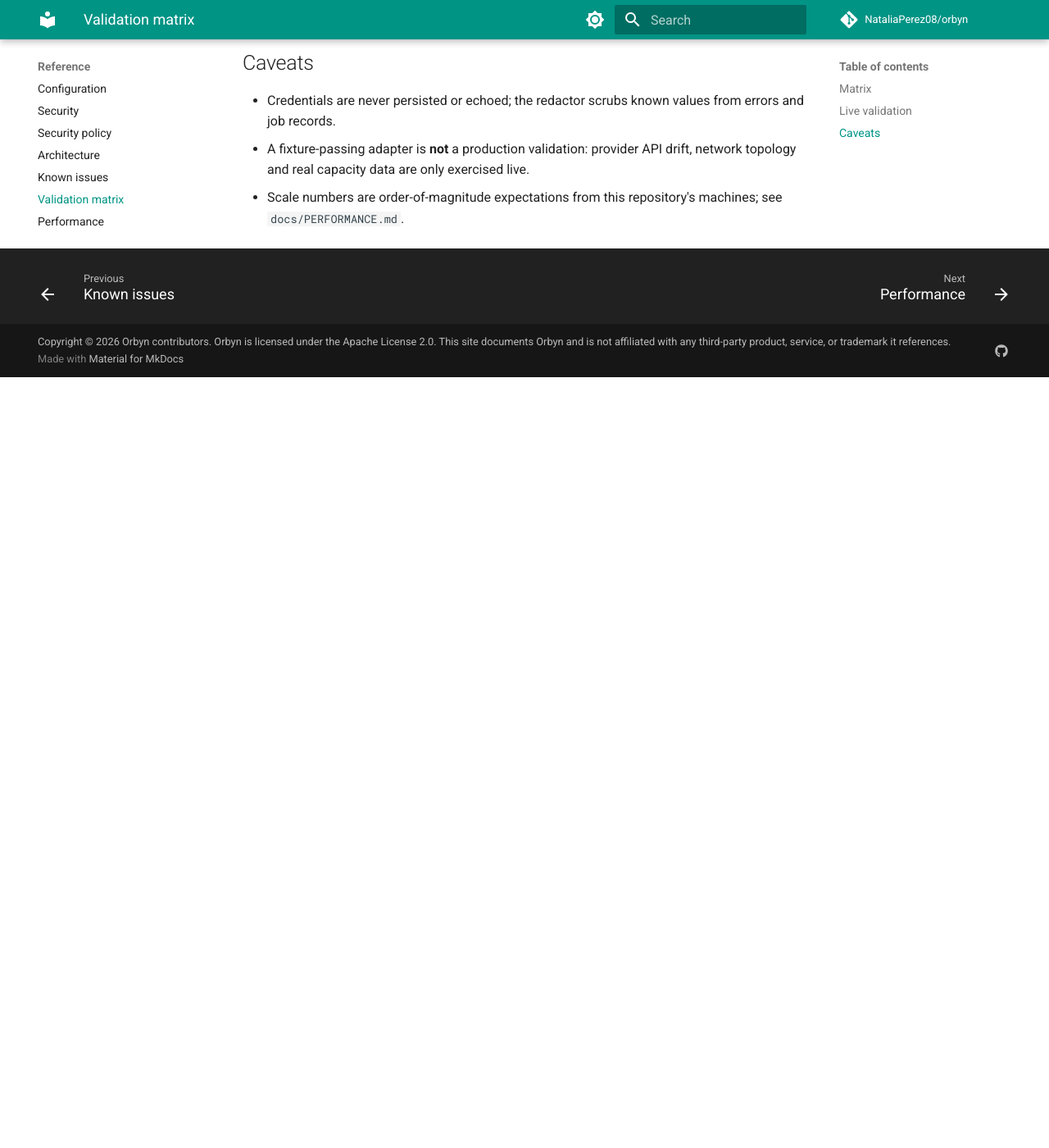
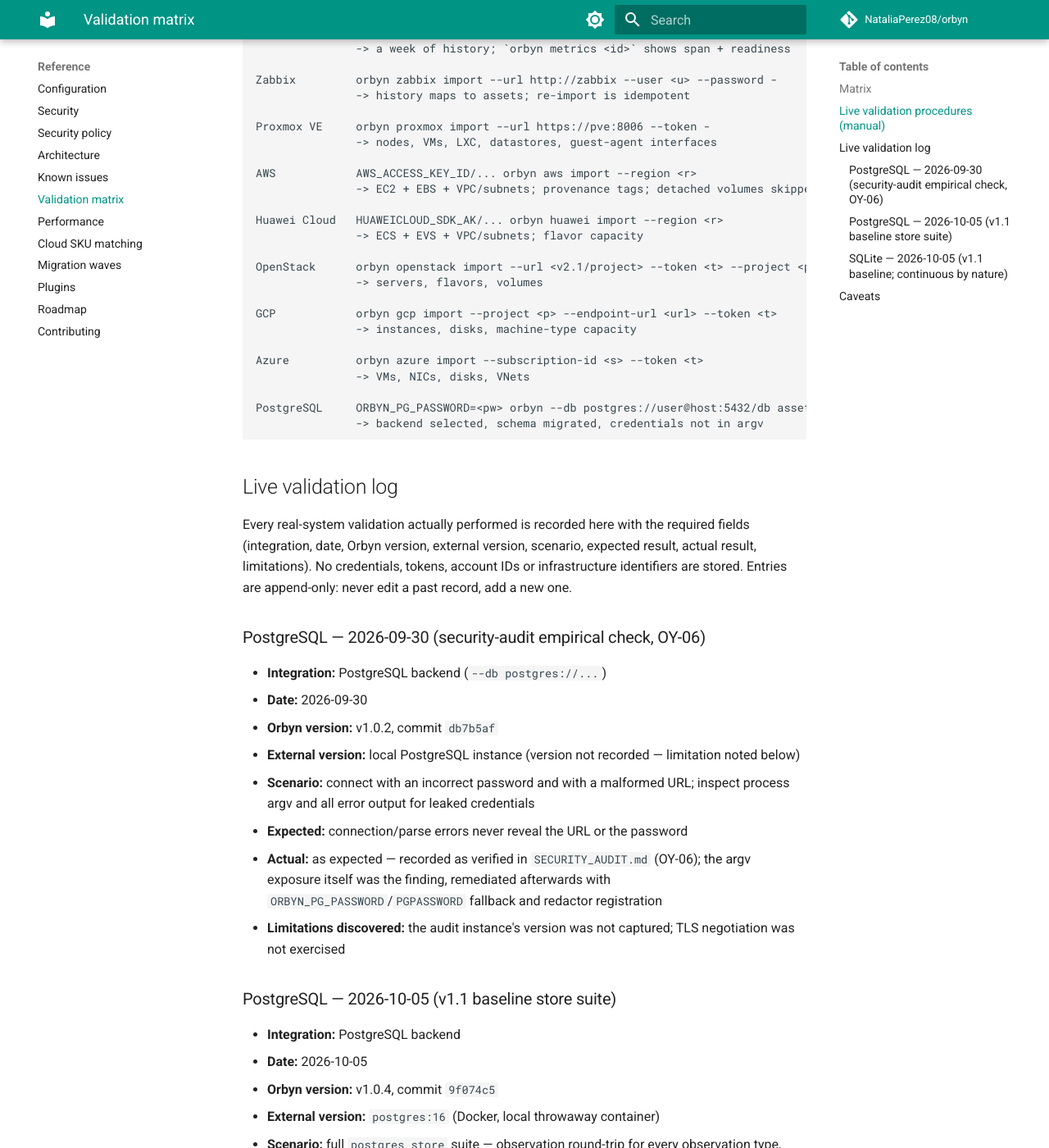
Before and after one commit to NataliaPerez08/orbyn, an MkDocs documentation site: the page built from docs/VALIDATION_MATRIX.md, in a window 1280 px wide and 1400 px high, scrolled down 3137 px. Shown: the whole window at 82% size. Built offline with MkDocs 1.6.1 and Material for MkDocs 9.7.7, drawn with Linux system fonts in a browser that asks for light colours; comment, search, counter and statistics services are not loaded; before the commit the page ends 3597 px from its top, so only the background shows below that; some of the changed text lies outside the part shown.

Commit message:
docs: expand validation matrix with unit/CI columns and live log (V1.1-06)
Per the v1.1 plan (Priority 4): the matrix now tracks Unit and CI per
integration alongside fixture/live/scale. Unit coverage verified
against the actual #[cfg(test)] suites (Azure noted as thin: 1 parser
test + shared cloud suite); CI verified against ci.yml (Linux full
suite, Windows unit+store, dedicated postgres:16 job, audit, fuzz).

New append-only live validation log records every real-system check
actually performed, with the plan's required fields (date, versions,
scenario, expected/actual, limitations):
- PostgreSQL 2026-09-30 security-audit empirical check (OY-06,
  v1.0.2 @ db7b5af)
- PostgreSQL 2026-10-05 baseline store suite (v1.0.4 @ 9f074c5,
  postgres:16, 7/7)
- SQLite 2026-10-05 baseline (continuous by nature, 513/513)

No integration is claimed live-tested beyond these records; no
credentials or account identifiers stored.

````diff
--- a/docs/VALIDATION_MATRIX.md
+++ b/docs/VALIDATION_MATRIX.md
@@ -5,39 +5,47 @@
 production-validated on fixture tests alone** — fixture coverage proves
 behavior against recorded responses, not against a real system.
 
+- **Unit**: in-crate `#[cfg(test)]` suites (parsers, signers, renderers, store
+  smoke) run by `cargo test` on every push.
 - **Fixture Tested**: automated end-to-end suite runs the real binary against
   recorded/scripted tool output (fake `nmap`/`ssh`/`snmpwalk`/`curl`/`dig`).
 - **Live Tested**: verified against a real system; where credentials or billing
   make continuous testing impractical this is documented as a manual procedure.
+  Every live validation actually performed is recorded in the
+  [live validation log](#live-validation-log) below.
 - **Scale Tested**: exercised at representative size (import/assess/export of a
   10k-asset estate; discovery fan-out over 1,024 targets; a week of metric
   history over 1.5k assets).
+- **CI**: `.github/workflows/ci.yml` — fmt/clippy, full test suite (unit +
+  fixture E2E) on Linux, the same on Windows (E2E fakes compile empty there),
+  a dedicated `postgres:16` service job for the PostgreSQL store suite,
+  RustSec/cargo-deny audits, and a fuzz build + smoke job.
 
 ## Matrix
 
-| Integration | Fixture Tested | Live Tested | Scale Tested | Last Validation | Notes |
-|---|---|---|---|---|---|
-| Nmap collector | Yes | No | Yes (1,024-target fan-out) | 2026-10-03 | read-only `-sS -sV`; scope validated; timeout/stderr-flood covered |
-| SNMP collector | Yes | No | Yes (estate) | 2026-10-03 | community via 0600 `snmp.conf`, never argv |
-| SSH (Linux) | Yes | No | Yes (estate) | 2026-10-03 | ssh-agent/identity only; no credentials stored |
-| Windows OpenSSH | Yes | No | No | 2026-10-03 | PowerShell probe over SSH |
-| WinRM/WS-Man | Yes | No | No | 2026-10-03 | HTTPS-only; password via stdin, never persisted |
-| DNS evidence | Yes | No | No | 2026-10-03 | CNAME/PTR; `dig` option-guard for hostile names |
-| NetBox importer | Yes | No | No | 2026-10-03 | token via stdin; hostile pagination URLs rejected |
-| Prometheus importer | Yes | No | Yes (1.5k assets × week) | 2026-10-03 | right-sizing window; idempotent re-import; 429 retried |
-| Zabbix importer | Yes | No | No | 2026-10-03 | history + right-sizing; token redacted |
-| Proxmox VE adapter | Yes | No | No | 2026-10-03 | nodes, VMs, LXC, storage, guest agent |
-| AWS adapter | Yes | No | No | 2026-10-03 | SigV4 no-SDK; pagination; account provenance |
-| Huawei Cloud adapter | Yes | No | No | 2026-10-03 | AK/SK signer; pagination; flavor capacity |
-| OpenStack adapter | Yes | No | No | 2026-10-03 | Nova servers + flavors, Cinder volumes |
-| GCP adapter | Yes | No | No | 2026-10-03 | Compute aggregated API, disks, labels |
-| Azure adapter | Yes | No | No | 2026-10-03 | ARM VMs, NICs, disks, VNets |
-| Ansible export | Yes | No | Yes (10k estate) | 2026-10-03 | INI + YAML; injection-safe host/tag names |
-| Terraform export | Yes | No | Yes (10k estate) | 2026-10-03 | HCL locals + import blocks; `${}` escaped |
-| SQLite backend | Yes | Yes (local, every run) | Yes (10k estate) | 2026-10-03 | 0600 file; migrations; corrupt-file clean failure |
-| PostgreSQL backend | Yes (gated) | Partial — audit OY-06 live check 2026-09-30 | No | 2026-09-30 | CI runs the suite when a live PG is present |
+| Integration | Unit | Fixture E2E | Live | Scale | CI | Last Validation | Notes |
+|---|---|---|---|---|---|---|---|
+| Nmap collector | Yes | Yes | No | Yes (1,024-target fan-out) | Yes | 2026-10-03 | read-only `-sS -sV`; scope validated; timeout/stderr-flood covered |
+| SNMP collector | Yes | Yes | No | Yes (estate) | Yes | 2026-10-03 | community via 0600 `snmp.conf`, never argv |
+| SSH (Linux) | Yes | Yes | No | Yes (estate) | Yes | 2026-10-03 | ssh-agent/identity only; no credentials stored |
+| Windows OpenSSH | Yes | Yes | No | No | Yes | 2026-10-03 | PowerShell probe over SSH |
+| WinRM/WS-Man | Yes | Yes | No | No | Yes | 2026-10-03 | HTTPS-only; password via stdin, never persisted |
+| DNS evidence | Yes | Yes | No | No | Yes | 2026-10-03 | CNAME/PTR; `dig` option-guard for hostile names |
+| NetBox importer | Yes | Yes | No | No | Yes | 2026-10-03 | token via stdin; hostile pagination URLs rejected |
+| Prometheus importer | Yes | Yes | No | Yes (1.5k assets × week) | Yes | 2026-10-03 | right-sizing window; idempotent re-import; 429 retried |
+| Zabbix importer | Yes | Yes | No | No | Yes | 2026-10-03 | history + right-sizing; token redacted |
+| Proxmox VE adapter | Yes | Yes | No | No | Yes | 2026-10-03 | nodes, VMs, LXC, storage, guest agent |
+| AWS adapter | Yes | Yes | No | No | Yes | 2026-10-03 | SigV4 no-SDK; pagination; account provenance |
+| Huawei Cloud adapter | Yes | Yes | No | No | Yes | 2026-10-03 | AK/SK signer; pagination; flavor capacity |
+| OpenStack adapter | Yes | Yes | No | No | Yes | 2026-10-03 | Nova servers + flavors, Cinder volumes |
+| GCP adapter | Yes | Yes | No | No | Yes | 2026-10-03 | Compute aggregated API, disks, labels |
+| Azure adapter | Yes (thin: 1 parser test + shared cloud suite) | Yes | No | No | Yes | 2026-10-03 | ARM VMs, NICs, disks, VNets |
+| Ansible export | Yes | Yes | No | Yes (10k estate) | Yes | 2026-10-03 | INI + YAML; injection-safe host/tag names |
+| Terraform export | Yes | Yes | No | Yes (10k estate) | Yes | 2026-10-03 | HCL locals + import blocks; `${}` escaped |
+| SQLite backend | Yes (smoke + migrations) | Yes | Yes (local, every run — see log) | Yes (10k estate) | Yes | 2026-10-05 | 0600 file; migrations; corrupt-file clean failure |
+| PostgreSQL backend | Yes (smoke + migrations) | Yes (gated) | Partial — 2 recorded live checks (see log) | No | Yes (dedicated `postgres:16` job) | 2026-10-05 | CI runs the suite when a live PG is present |
 
-## Live validation
+## Live validation procedures (manual)
 
 Continuous live validation is impractical for cloud/billing-gated providers,
 so each is documented as a manual procedure. Run against authorized systems and
@@ -81,6 +89,58 @@
                -> backend selected, schema migrated, credentials not in argv
 ```
 
+## Live validation log
+
+Every real-system validation actually performed is recorded here with the
+required fields (integration, date, Orbyn version, external version, scenario,
+expected result, actual result, limitations). No credentials, tokens, account
+IDs or infrastructure identifiers are stored. Entries are append-only: never
+edit a past record, add a new one.
+
+### PostgreSQL — 2026-09-30 (security-audit empirical check, OY-06)
+
+- **Integration:** PostgreSQL backend (`--db postgres://...`)
+- **Date:** 2026-09-30
+- **Orbyn version:** v1.0.2, commit `db7b5af`
+- **External version:** local PostgreSQL instance (version not recorded —
+  limitation noted below)
+- **Scenario:** connect with an incorrect password and with a malformed URL;
+  inspect process argv and all error output for leaked credentials
+- **Expected:** connection/parse errors never reveal the URL or the password
+- **Actual:** as expected — recorded as verified in `SECURITY_AUDIT.md` (OY-06);
+  the argv exposure itself was the finding, remediated afterwards with
+  `ORBYN_PG_PASSWORD`/`PGPASSWORD` fallback and redactor registration
+- **Limitations discovered:** the audit instance's version was not captured;
+  TLS negotiation was not exercised
+
+### PostgreSQL — 2026-10-05 (v1.1 baseline store suite)
+
+- **Integration:** PostgreSQL backend
+- **Date:** 2026-10-05
+- **Orbyn version:** v1.0.4, commit `9f074c5`
+- **External version:** `postgres:16` (Docker, local throwaway container)
+- **Scenario:** full `postgres_store` suite — observation round-trip for every
+  observation type, bulk reads, dependency confirm/remove, annotations,
+  jobs/audit, metric window limits
+- **Expected:** 7/7 tests pass against the live backend
+- **Actual:** 7/7 PASS (recorded in `V1_1_BASELINE.md`)
+- **Limitations discovered:** local container, not a production instance — no
+  TLS, HA, connection pooling or privilege separation exercised
+
+### SQLite — 2026-10-05 (v1.1 baseline; continuous by nature)
+
+- **Integration:** SQLite backend (default)
+- **Date:** continuous — every CLI and test run opens a real SQLite file; last
+  full validation 2026-10-05
+- **Orbyn version:** v1.0.4, commit `9f074c5`
+- **External version:** SQLite 3 bundled via `libsqlite3-sys` (see `Cargo.lock`)
+- **Scenario:** full suite including the 10k-asset estate
+  import/assess/export and the 1,024-target discovery fan-out
+- **Expected:** all tests pass; schema migrations apply on first open
+- **Actual:** 513/513 PASS (recorded in `V1_1_BASELINE.md`)
+- **Limitations discovered:** single-process, local filesystem only;
+  multi-process concurrent-writer behavior not exercised
+
 ## Caveats
 
 - Credentials are never persisted or echoed; the redactor scrubs known values
````
